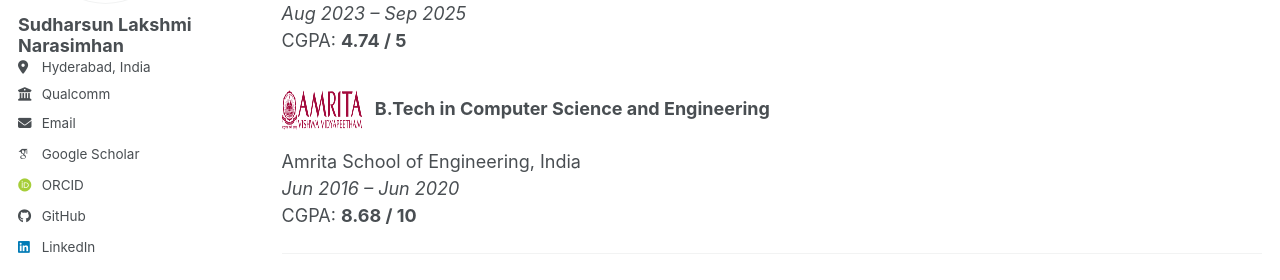
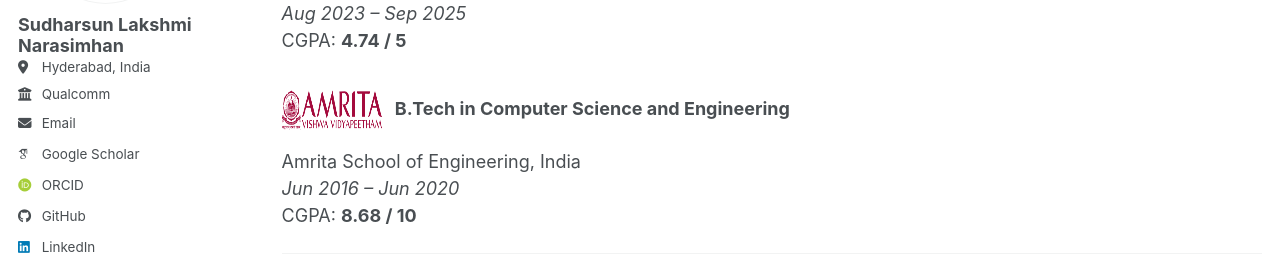
Before and after one commit to sudlaksh/sudlaksh.github.io, a Jekyll site: the page built from _pages/cv.md, in a window 1280 px wide. Shown: the part 322-602 px from the top of the page. Built offline with Jekyll 4.4.1, drawn with Linux system fonts in a browser that asks for light colours; some web fonts are replaced; a script bundle is joined from its source files by our own code; library files that are not in the unit come from our copies.

Commit message:
Adjust logo size for Amrita University
Updated the logo size for Amrita University in CV.

```diff
--- a/_pages/cv.md
+++ b/_pages/cv.md
@@ -15,7 +15,7 @@ Aalto University, Finland & EURECOM, France
 *Aug 2023 – Sep 2025*
 CGPA: **4.74 / 5**
 
-### ![Amrita Logo](/images/amrita-logo.png){: style="width:80px; height:40px; vertical-align:middle; margin-right:0.5rem;"} B.Tech in Computer Science and Engineering
+### ![Amrita Logo](/images/amrita-logo.png){: style="width:100px; height:40px; vertical-align:middle; margin-right:0.5rem;"} B.Tech in Computer Science and Engineering
 Amrita School of Engineering, India
 *Jun 2016 – Jun 2020*
 CGPA: **8.68 / 10**
```
